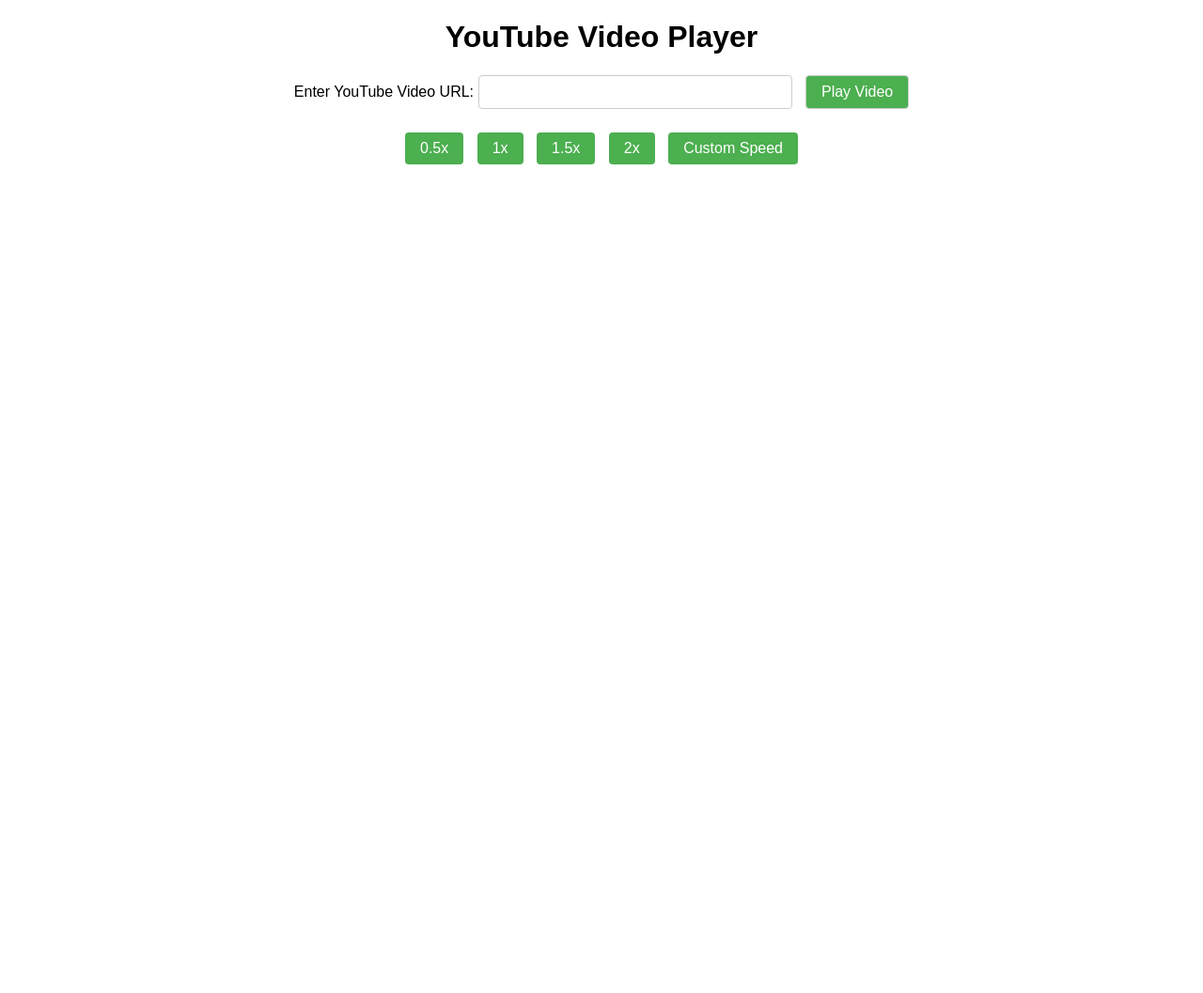
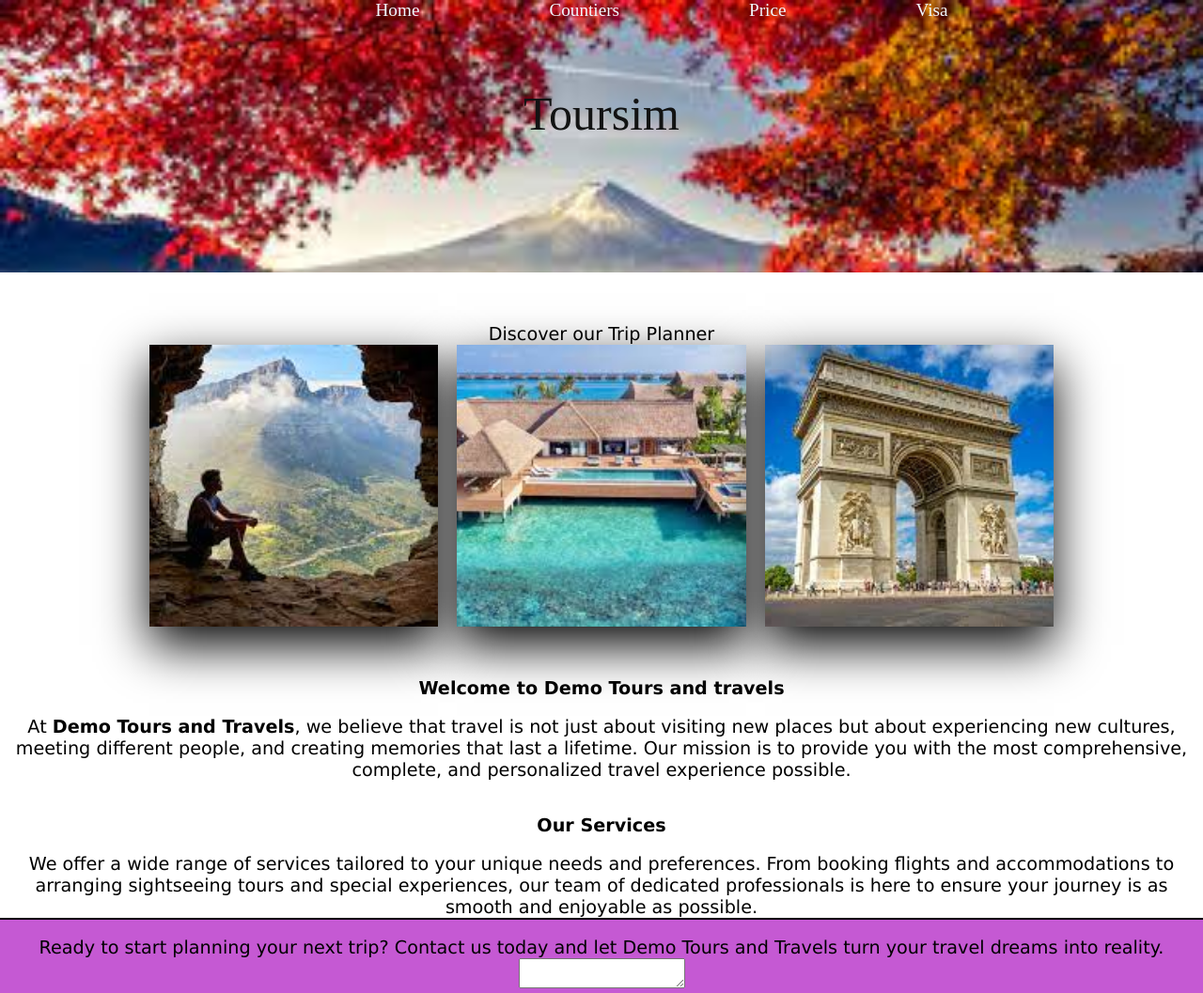
Before and after one commit to ojassahu/tourswebsite, a plain HTML site: page index.html in a window 1280 px wide. Shown: the whole page at 94% size. Before the commit the page ends 800 px from the top, so only its background shows below. Drawn offline with Linux system fonts and the light colour scheme.

Commit message:
Add files via upload

```diff
--- a/index.html
+++ b/index.html
@@ -3,134 +3,57 @@
 <head>
     <meta charset="UTF-8">
     <meta name="viewport" content="width=device-width, initial-scale=1.0">
-    <title>YouTube Video Player</title>
-    <style>
-        body {
-            font-family: Arial, sans-serif;
-            margin: 20px;
-        }
-
-        h1 {
-            text-align: center;
-        }
-
-        form {
-            text-align: center;
-        }
-
-        #videoPlayer {
-            margin-top: 20px;
-            text-align: center;
-        }
-
-        #speedControls {
-            margin-top: 20px;
-            text-align: center;
-        }
-
-        #speedControls button {
-            margin: 5px;
-            padding: 8px 16px;
-            font-size: 16px;
-            cursor: pointer;
-            background-color: #4CAF50;
-            color: white;
-            border: none;
-            border-radius: 4px;
-            transition: background-color 0.3s;
-        }
-
-        #speedControls button:hover {
-            background-color: #45a049;
-        }
-
-        #speedControls button:focus {
-            outline: none;
-        }
-
-        #speedControls button:active {
-            background-color: #3e8e41;
-        }
-
-        input[type="text"],
-        button[type="submit"] {
-            padding: 8px 16px;
-            font-size: 16px;
-            border: 1px solid #ccc;
-            border-radius: 4px;
-        }
-
-        input[type="text"] {
-            width: 300px;
-            margin-right: 10px;
-        }
-
-        button[type="submit"] {
-            background-color: #4CAF50;
-            color: white;
-            cursor: pointer;
-            transition: background-color 0.3s;
-        }
-
-        button[type="submit"]:hover {
-            background-color: #45a049;
-        }
-
-        button[type="submit"]:focus {
-            outline: none;
-        }
-
-        button[type="submit"]:active {
-            background-color: #3e8e41;
-        }
-    </style>
+    <title>
+        Demo Tour</title>
+    <link rel="stylesheet" href="style.css">
 </head>
 <body>
-    <h1>YouTube Video Player</h1>
-    <form id="videoForm">
-        <label for="videoUrl">Enter YouTube Video URL:</label>
-        <input type="text" id="videoUrl" name="videoUrl">
-        <button type="submit">Play Video</button>
-    </form>
-    <div id="videoPlayer"></div>
-    <div id="speedControls">
-        <button onclick="setSpeed(0.5)">0.5x</button>
-        <button onclick="setSpeed(1)">1x</button>
-        <button onclick="setSpeed(1.5)">1.5x</button>
-        <button onclick="setSpeed(2)">2x</button>
-        <button onclick="setCustomSpeed()">Custom Speed</button>
+    <div id="top">
+        <section>
+            <div class="menu">
+                <ul>
+
+                    <li> <a href="#">Home</a></li>
+                    <li> <a href="#">Countiers</a></li>
+                    <li> <a href="Price.html">Price</a></li>
+                    <li> <a href="#">Visa</a></li>
+                </ul>
+            </div>
+        </section>
+        <section>
+            <div id="text">
+                Toursim
+            </div>
+        </section>
     </div>
+    <br><br><br>
+    <p>
+        Discover our Trip Planner
+    </p>
+    <section class="middle">
+        <!-- planes -->
+        <div class="box">
+         <div class="tourplan" id="tp1"><img src="image/adv.jpeg" alt=""></div>
+         <div class="tourplan" id="tp2"><img src="image/hot.jpeg" alt=""></div>
+         <div class="tourplan" id="tp3"><img src="image/mon.jpeg" alt=""></div></div>
+    </section> <br><br><br>
+    <section id="content">
+        <h1> Welcome to Demo Tours and travels</h1>
+        <br>
+        <p>
+            At <b>Demo Tours and Travels</b>, we believe that travel is not just about visiting new places but about experiencing new cultures, meeting different people, and creating memories that last a lifetime. Our mission is to provide you with the most comprehensive, complete, and personalized travel experience possible.
+        </p>
+        <br>
+        <br>
+        <h1>Our Services</h1><br>
+        <p>We offer a wide range of services tailored to your unique needs and preferences. From booking flights and accommodations to arranging sightseeing tours and special experiences, our team of dedicated professionals is here to ensure your journey is as smooth and enjoyable as possible.</p>
+    </section>
+    <section id="last">
+        <!-- last part -->
+        <hr color="black" ><br>
+        <p>Ready to start planning your next trip? Contact us today and let Demo Tours and Travels turn your travel dreams into reality. <br>
+        <textarea maxlength="2000"></textarea></p>
 
-    <script>
-        document.getElementById('videoForm').addEventListener('submit', function(event) {
-            event.preventDefault();
-            const videoUrl = document.getElementById('videoUrl').value;
-            const videoId = getYouTubeID(videoUrl);
-            const embedUrl = `https://www.youtube.com/embed/${videoId}?enablejsapi=1`;
-            document.getElementById('videoPlayer').innerHTML = `<iframe id="player" width="560" height="315" src="${embedUrl}" frameborder="0" allowfullscreen></iframe>`;
-            player = new YT.Player('player');
-        });
-
-        function setSpeed(speed) {
-            if (player) {
-                player.setPlaybackRate(speed);
-            }
-        }
-
-        function setCustomSpeed() {
-            var customSpeed = prompt("Enter custom speed:");
-            if (customSpeed !== null) {
-                setSpeed(parseFloat(customSpeed));
-            }
-        }
-
-        function getYouTubeID(url) {
-            const regExp = /^.*((youtu.be\/)|(v\/)|(\/u\/\w\/)|(embed\/)|(watch\?))\??v?=?([^#\&\?]*).*/;
-            const match = url.match(regExp);
-            return (match && match[7].length === 11) ? match[7] : false;
-        }
-    </script>
-
-    <script src="https://www.youtube.com/iframe_api"></script>
+    </section>
 </body>
 </html>
```
